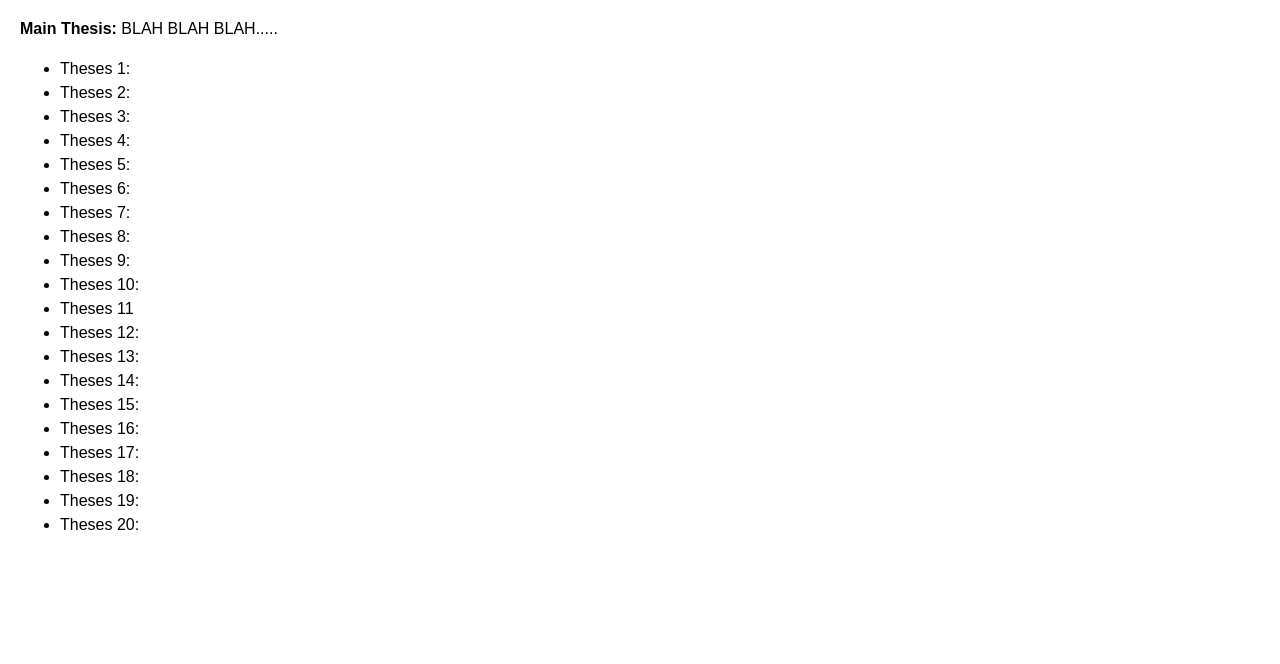
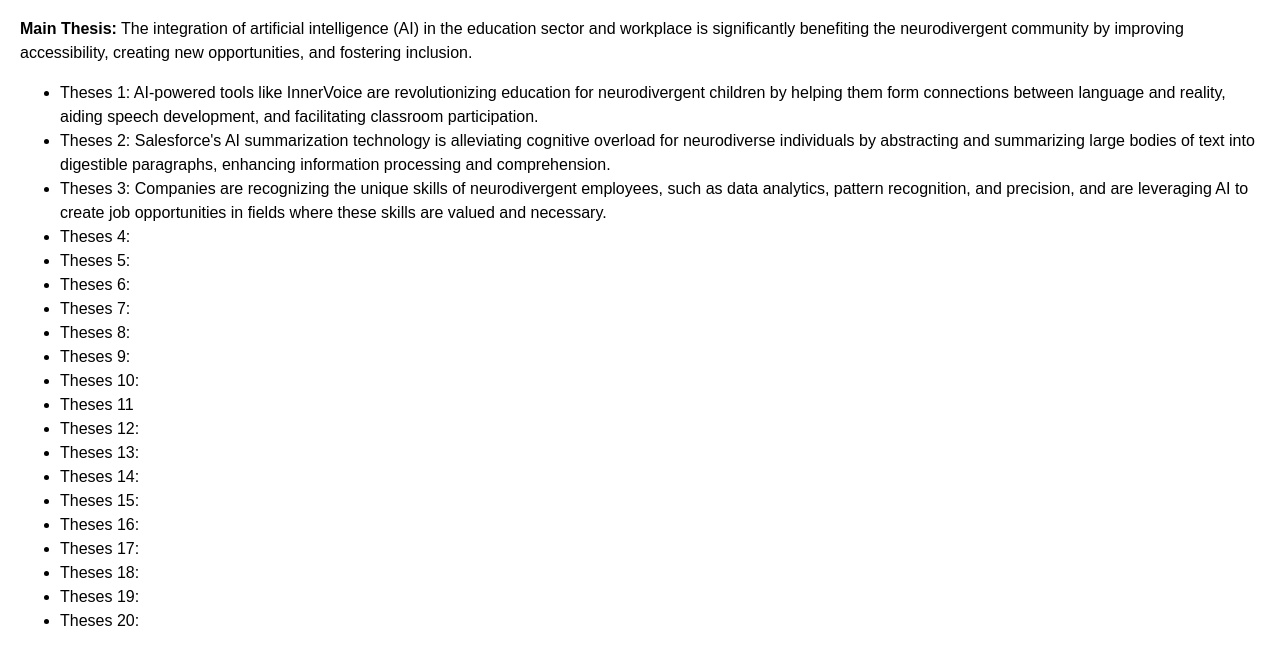
Before and after one commit to CollegeAadem/CollegeAadem.github.io, a plain HTML site: page aiaccess.html in a window 1280 px wide. Shown: the part 92-756 px from the top of the page. Drawn offline with Linux system fonts and the light colour scheme.

Commit message:
Update aiaccess.html

```diff
--- a/aiaccess.html
+++ b/aiaccess.html
@@ -24,12 +24,12 @@
 <body>
   <h1> AI Access: "How AI is Improving Accessibility </h1>
   <p>
-    <strong>Main Thesis:</strong> BLAH BLAH BLAH.....
+    <strong>Main Thesis:</strong> The integration of artificial intelligence (AI) in the education sector and workplace is significantly benefiting the neurodivergent community by improving accessibility, creating new opportunities, and fostering inclusion.
   </p>
   <ul>
-    <li>Theses 1:</li>
-    <li>Theses 2:</li>
-    <li>Theses 3:</li>
+    <li>Theses 1: AI-powered tools like InnerVoice are revolutionizing education for neurodivergent children by helping them form connections between language and reality, aiding speech development, and facilitating classroom participation.</li>
+    <li>Theses 2: Salesforce's AI summarization technology is alleviating cognitive overload for neurodiverse individuals by abstracting and summarizing large bodies of text into digestible paragraphs, enhancing information processing and comprehension.</li>
+    <li>Theses 3: Companies are recognizing the unique skills of neurodivergent employees, such as data analytics, pattern recognition, and precision, and are leveraging AI to create job opportunities in fields where these skills are valued and necessary.</li>
     <li>Theses 4:</li>
     <li>Theses 5:</li>
     <li>Theses 6:</li>
```
